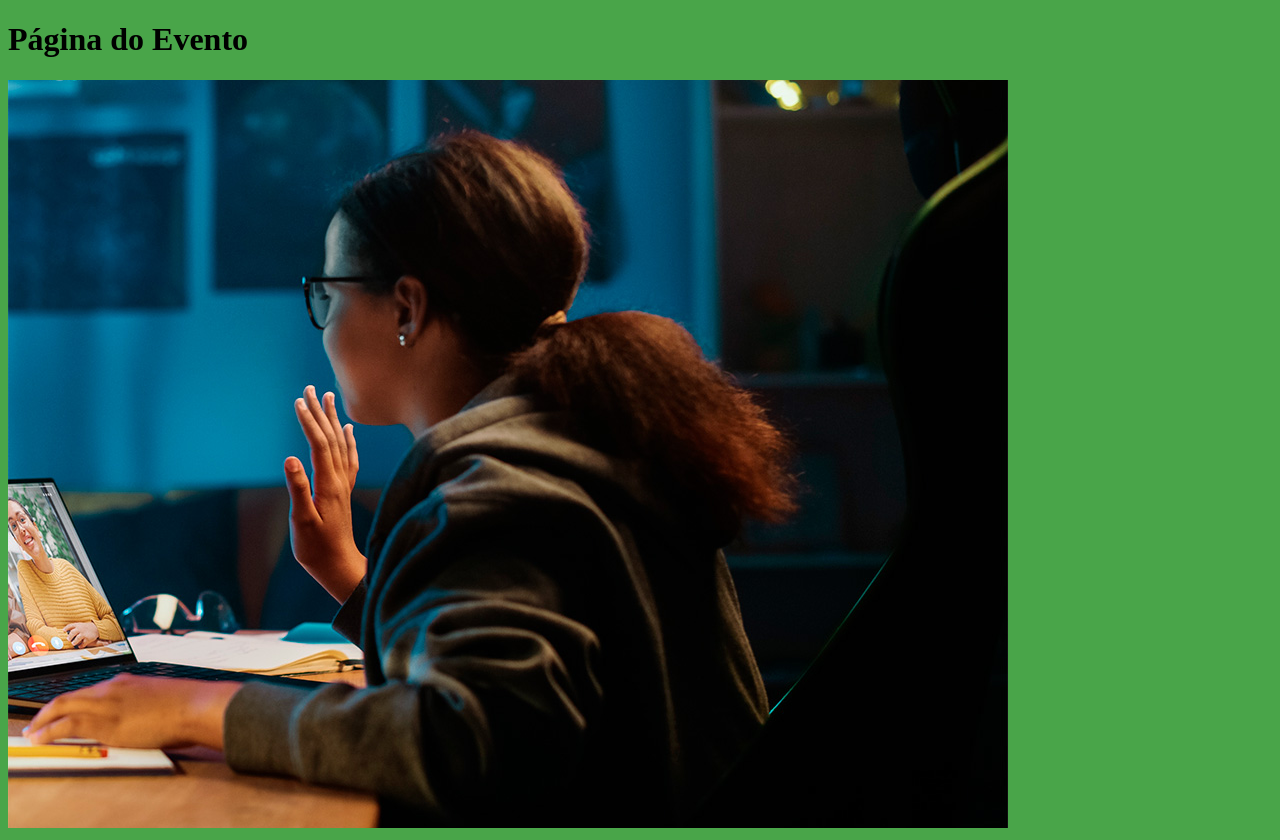
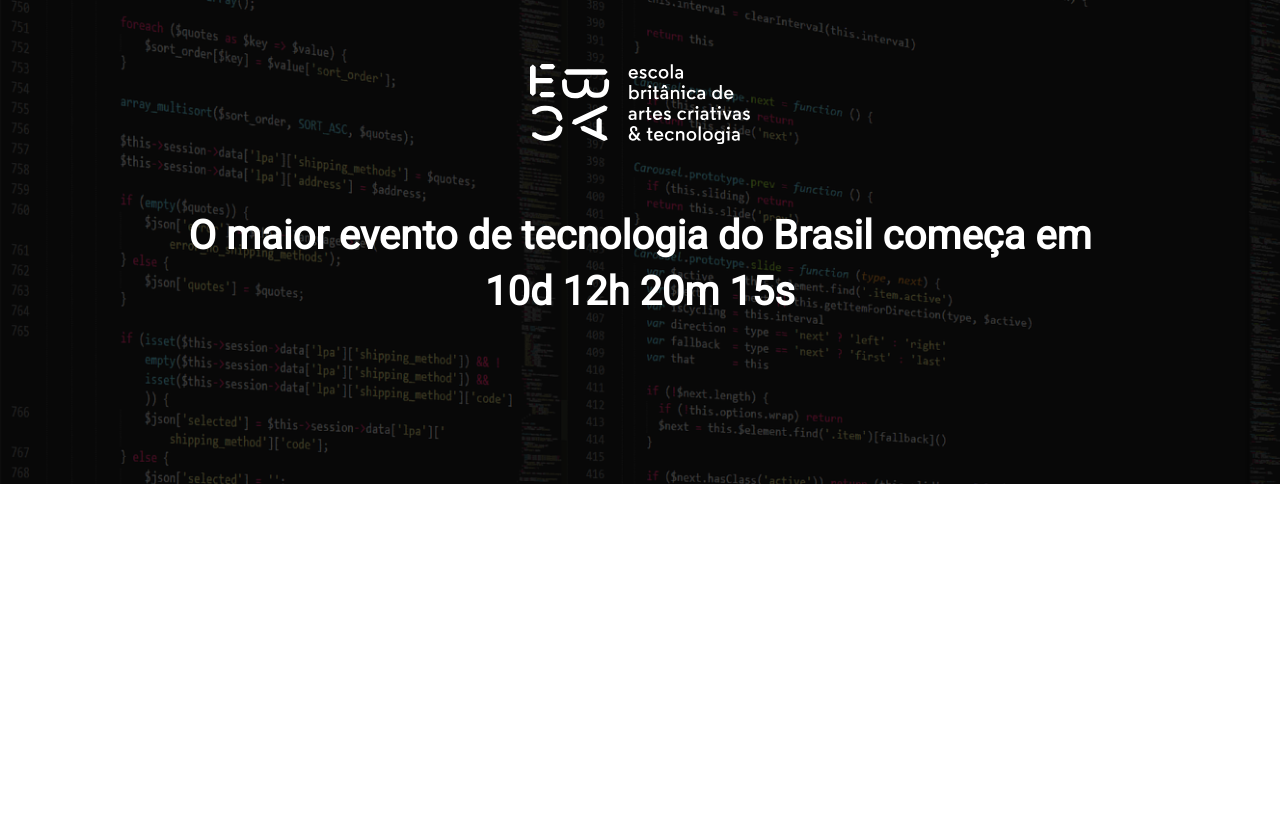
Before and after one commit to korylo/landing-pege, a website built with Parcel: page src/index.html in a window 1280 px wide. After the commit the page ends 800 px from the top, so only its background shows below. Built offline with nearby package versions, Linux system fonts and the light colour scheme.

Commit message:
criando o hero

```diff
--- a/src/index.html
+++ b/src/index.html
@@ -4,11 +4,22 @@
   <meta charset="UTF-8" />
   <meta name="viewport" content="width=device-width, initial-scale=1.0" />
   <title>Evento</title>
+
+  <link rel="preconnect" href="https://fonts.googleapis.com">
+  <link rel="preconnect" href="https://fonts.gstatic.com" crossorigin>
+  <link href="https://fonts.googleapis.com/css2?family=Roboto:ital,wght@400;700;900&display=swap" rel="stylesheet">
   <link rel="stylesheet" href="./styles/main.scss" />
 </head>
 <body>
-  <h1>Página do Evento</h1>
-  <img src="./images/backend.png" alt="">
-  <script src="./scripts/main.js"></script>
+  <header class="hero">
+    <div class="container">
+      <img class="hero__logo" src="./images/ebac_logo.svg" alt="EBAC">
+      <p class="hero__text">
+        O maior evento de tecnologia do Brasil começa em 10d 12h 20m 15s
+      </p>
+    </div>
+  </header>
+
+  <script src="scripts/main.js"></script>
 </body>
 </html>
--- /dev/null
+++ b/src/styles/_hero.scss
@@ -0,0 +1,51 @@
+.hero {
+    padding-top: 64px;
+    padding-bottom: 100px;
+    background-image: url(../images/fundo.png);
+    background-repeat: no-repeat;
+    background-size: cover;
+    position: relative;
+
+    .container {
+        position: relative;
+    }
+
+
+    &::before {
+        position: absolute;
+        top: 0;
+        left:0;
+        width: 100%;
+        height: 100%;
+        background-color: #000;
+        content: '';
+        opacity: .7;
+    }
+
+    &__text {
+        margin-top: 64px;
+        margin-bottom: 64px;
+        font-size: 40px;
+        line-height: 56px;
+        font-weight: 800;
+        text-align: center;
+    }
+
+    &__logo {
+        margin: 0 auto;
+        height: 80px;
+        display: block;
+    }
+    @media (max-width: 640px) {
+        padding: 40px 0;
+
+        &__logo {
+            height: 40px;
+        }
+        &__text {
+            font-size: 22px;
+            line-height: 24px;
+            margin: 24px 0;
+        }
+    }
+}
--- a/src/styles/main.scss
+++ b/src/styles/main.scss
@@ -1,3 +1,24 @@
-body {
-    background-color: rgb(73, 165, 73);
+@use 'hero';
+
+* {
+    margin: 0;
+    padding: 0;
+    box-sizing: border-box;
+    font-family: Roboto,sans-serif;
+      color: #fff;
 }
+
+.container {
+    max-width: 960px;
+    width: 100%;
+    margin: 0 auto;
+
+    @media (max-width:640px){
+        max-width: 80%;
+    }
+
+    @media (max-width: 1024px) {
+        max-width: 90%;
+
+    }
+}
```
